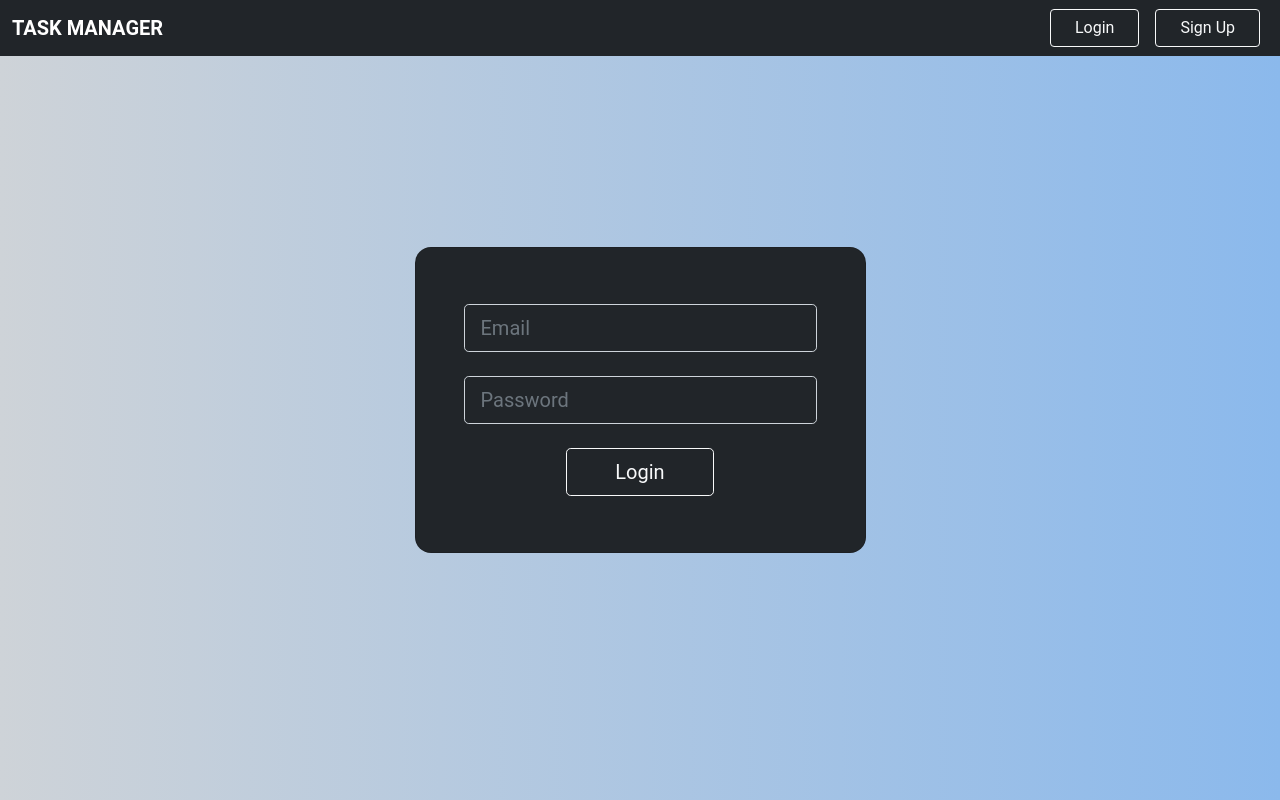
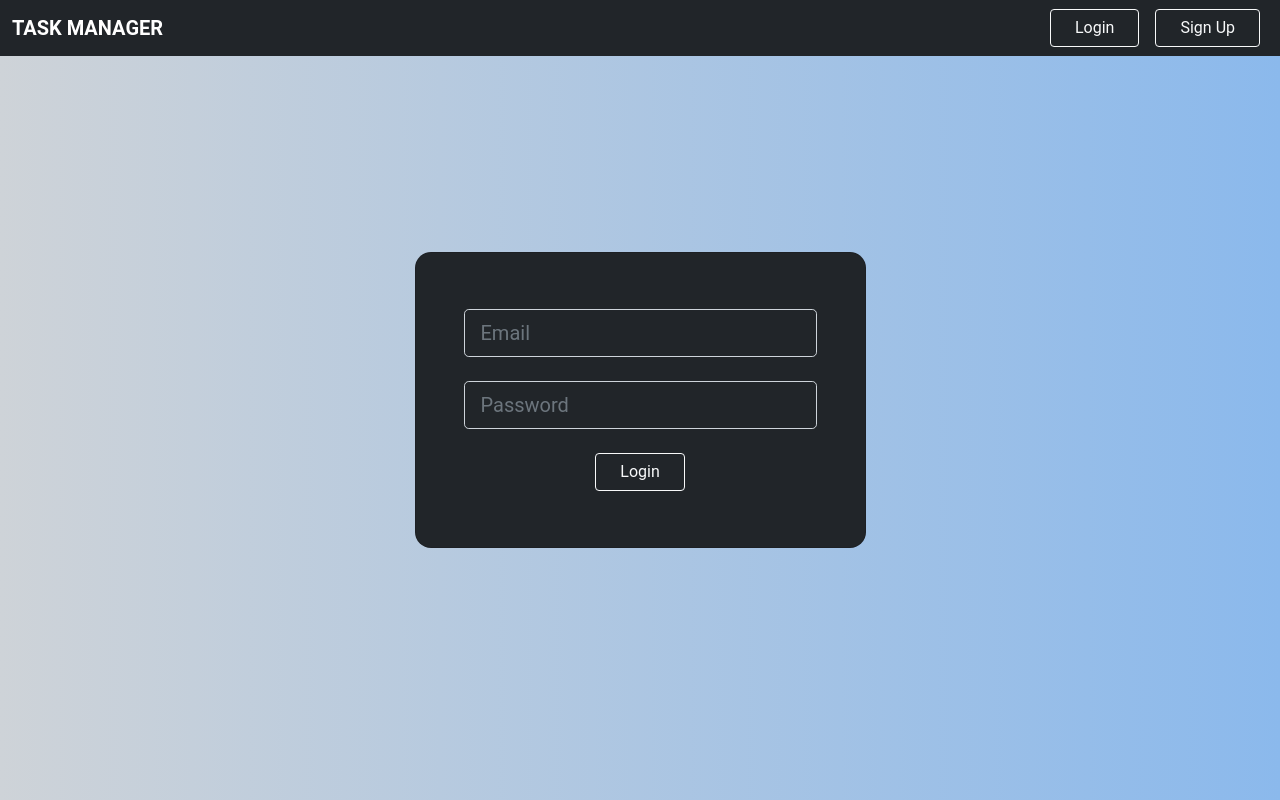
Before and after one commit to VictoriaShyika/task_manager, a React (Create React App) app in the folder client/: page /login in a window 1280 px wide. Built offline with nearby package versions, Linux system fonts and the light colour scheme.

Commit message:
vikas_branch: Added Button Component

```diff
--- a/client/src/App.js
+++ b/client/src/App.js
@@ -1,6 +1,6 @@
 import React, { useEffect, useState } from "react";
 import { AuthContext } from "./context";
-import "../node_modules/bootstrap/dist/css/bootstrap.min.css";
+import "bootstrap/dist/css/bootstrap.min.css";
 import AppRouter from "./components/AppRouter";
 import Navbar from "./components/Navbar";
 import './App.css'
--- a/client/src/components/Navbar.js
+++ b/client/src/components/Navbar.js
@@ -1,3 +1,4 @@
+import Button from "./UI/Button";
 import React, { useContext } from "react";
 import { Link } from "react-router-dom";
 import { AuthContext } from "../context";
@@ -19,17 +20,15 @@ export default function Navbar() {
         <div className="ml-auto">
           {!isAuth ? (
             <>
-              <Link to="/login" className="btn btn-outline-light px-4 mx-2">
-                Login
+              <Link to="/login">
+                <Button>Login</Button>
               </Link>
-              <Link to="/signup" className="btn btn-outline-light px-4 mx-2 ">
-                Sign Up
+              <Link to="/signup">
+                <Button>Sign Up</Button>
               </Link>
             </>
           ) : (
-            <button onClick={logout} className="btn btn-outline-light px-4 ">
-              Logout
-            </button>
+            <Button onClick={logout}>Logout</Button>
           )}
         </div>
       </div>
--- /dev/null
+++ b/client/src/components/UI/Button.js
@@ -0,0 +1,11 @@
+import React from "react";
+
+const Button = ({ children, ...props }) => {
+  return (
+    <button  {...props} className="btn btn-outline-light px-4 mx-2" >
+      {children}
+    </button>
+  );
+};
+
+export default Button;
--- a/client/src/pages/Login/Login.css
+++ b/client/src/pages/Login/Login.css
@@ -9,17 +9,3 @@
   border-color: white;
   box-shadow: 0 0 0 0.25rem rgba(255, 255, 255, 0.5);
 }
-.error {
-  position: relative;
-  animation: shake 0.1s linear;
-  animation-iteration-count: 3;
-}
-
-@keyframes shake {
-  0% {
-    left: -5px;
-  }
-  100% {
-    right: -5px;
-  }
-}
--- a/client/src/pages/Login/Login.js
+++ b/client/src/pages/Login/Login.js
@@ -1,4 +1,5 @@
 import React, { useState, useContext } from "react";
+import Button from "../../components/UI/Button";
 import { AuthContext } from "../../context";
 import "./Login.css";
 
@@ -16,7 +17,7 @@ export default function Login() {
   const handleClick = () => {
     setEmptyEmail(false);
     setEmptyPassword(false);
-    setError("")
+    setError("");
 
     if (email === "" || email == null) {
       setEmptyEmail("Please fill email field");
@@ -105,13 +106,9 @@ export default function Login() {
                       ""
                     )}
 
-                    <button
-                      className="btn btn-outline-light btn-lg px-5"
-                      type="submit"
-                      onClick={handleClick}
-                    >
+                    <Button type="submit" onClick={handleClick}>
                       Login
-                    </button>
+                    </Button>
                   </div>
                 </div>
               </div>
--- a/client/src/pages/SignUp/SignUp.js
+++ b/client/src/pages/SignUp/SignUp.js
@@ -1,4 +1,5 @@
 import React, { useState, useContext } from "react";
+import Button from "../../components/UI/Button";
 import { AuthContext } from "../../context";
 
 export default function SignUn() {
@@ -11,7 +12,6 @@ export default function SignUn() {
   const [emptyName, setEmptyName] = useState(false);
   const [emptyEmail, setEmptyEmail] = useState(false);
   const [emptyPassword, setEmptyPassword] = useState(false);
-
 
   const handleClick = () => {
     setEmptyName(false);
@@ -116,13 +116,9 @@ export default function SignUn() {
                     ""
                   )}
 
-                  <button
-                    className="btn btn-outline-light btn-lg px-5"
-                    type="submit"
-                    onClick={handleClick}
-                  >
+                  <Button type="submit" onClick={handleClick}>
                     Sign In
-                  </button>
+                  </Button>
                 </div>
               </div>
             </div>
```
Lines whose indentation alone changed are shown as unchanged.
